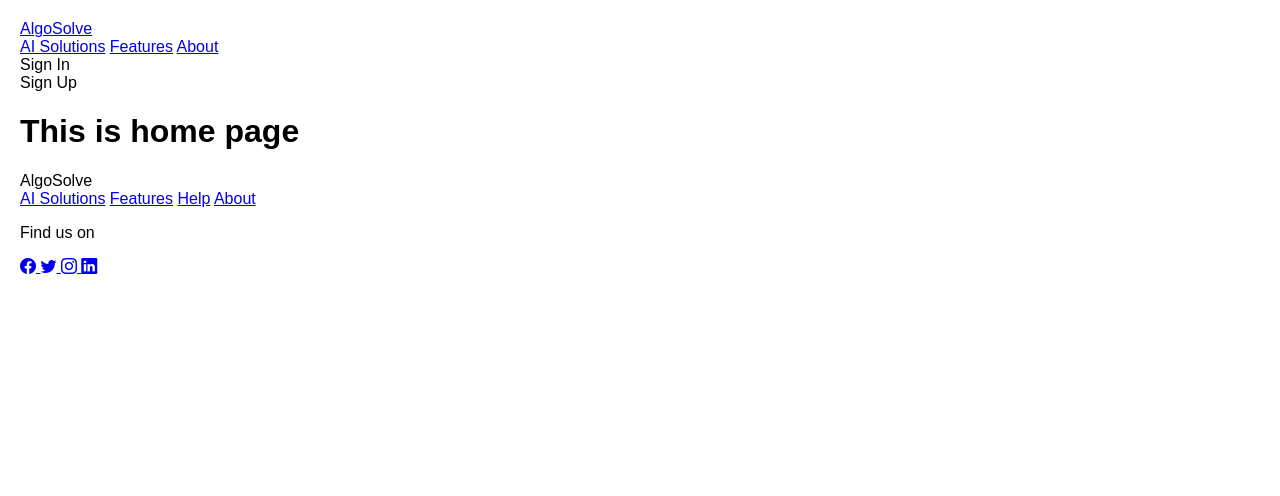
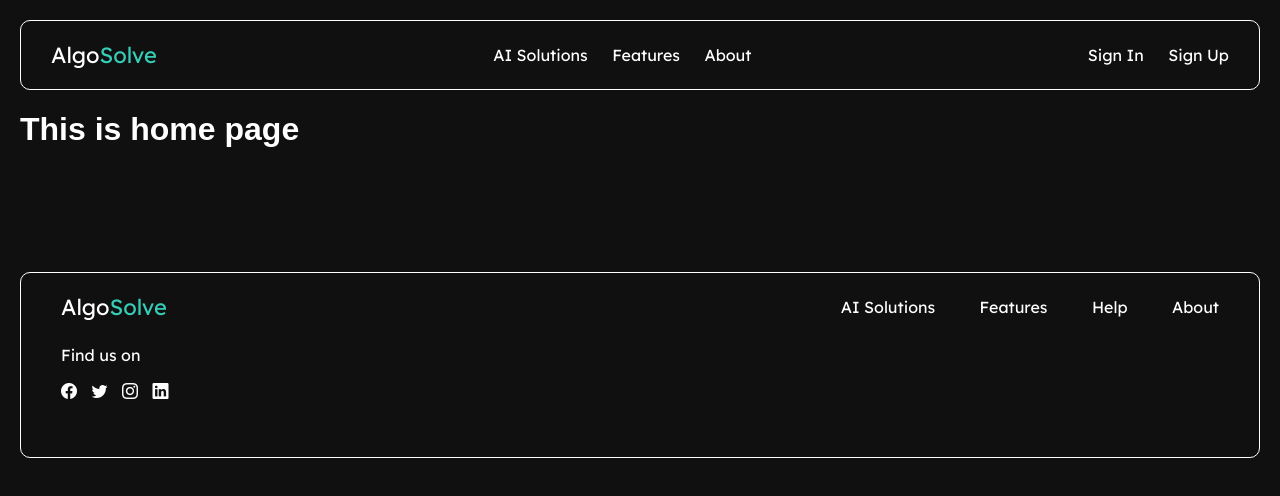
Before and after one commit to marynakozelska/algosolve-web, a website: page index.html in a window 1280 px wide. Drawn offline with nearby package versions, Linux system fonts and the light colour scheme; some packages are replaced by stand-ins of ours.

Commit message:
Add styles.

```diff
--- a/app/shared/footer/footer.template.html
+++ b/app/shared/footer/footer.template.html
@@ -1,11 +1,15 @@
-<div class="footer">
-    <div>AlgoSolve</div>
+<div class="footer-block">
+    <div class="footer-menu">
+        <div class="logo">
+            <a href="#!/home">Algo<span class="col-teal">Solve</span></a>
+        </div>
 
-    <div class="menu">
-        <a href="#!/ai-solutions">AI Solutions</a>
-        <a href="#!/features">Features</a>
-        <a href="#">Help</a>
-        <a href="#!/about">About</a>
+        <div>
+            <a href="#!/ai-solutions">AI Solutions</a>
+            <a href="#!/features">Features</a>
+            <a href="#">Help</a>
+            <a href="#!/about">About</a>
+        </div>
     </div>
 
     <div class="social-media">
--- a/app/shared/header/header.template.html
+++ b/app/shared/header/header.template.html
@@ -1,16 +1,16 @@
 <div class="header-block">
-    <div>
-        <a href="#!/home">AlgoSolve</a>
+    <div class="logo">
+        <a href="#!/home">Algo<span class="col-teal">Solve</span></a>
     </div>
 
-    <div class="menu">
+    <div>
         <a href="#!/ai-solutions">AI Solutions</a>
         <a href="#!/features">Features</a>
         <a href="#!/about">About</a>
     </div>
 
     <div class="auth">
-        <div>Sign In</div>
-        <div>Sign Up</div>
+        <a>Sign In</a>
+        <a>Sign Up</a>
     </div>
 </div>
--- /dev/null
+++ b/assets/css/footer.css
@@ -0,0 +1,35 @@
+.footer-block {
+    padding: 20px;
+    border: white 1px solid;
+    border-radius: 10px;
+    margin-top: 10%;
+}
+
+.footer-block a,
+.footer-block p {
+    font-family: "Lexend Deca", sans-serif;
+    color: white;
+    text-decoration: none;
+    cursor: pointer;
+}
+
+.footer-menu {
+    display: flex;
+    flex-direction: row;
+    justify-content: space-between;
+    align-items: center;
+}
+
+.footer-menu a {
+    margin: 20px;
+}
+
+.social-media {
+    margin-top: 2%;
+    margin-bottom: 3%;
+    margin-left: 20px;
+}
+
+.social-media a {
+    margin-right: 10px;
+}
--- /dev/null
+++ b/assets/css/header.css
@@ -0,0 +1,21 @@
+.header-block {
+    position: sticky;
+    top: 0;
+
+    display: flex;
+    flex-direction: row;
+    justify-content: space-between;
+    align-items: center;
+    padding: 20px;
+
+    border: white 1px solid;
+    border-radius: 10px;
+}
+
+.header-block a {
+    font-family: "Lexend Deca", sans-serif;
+    color: white;
+    text-decoration: none;
+    cursor: pointer;
+    margin: 10px;
+}
--- a/assets/css/style.css
+++ b/assets/css/style.css
@@ -1,4 +1,26 @@
+@import url('https://fonts.googleapis.com/css2?family=Lexend+Deca:wght@100..900&display=swap');
+
+:root {
+    --primary-teal: rgba(54, 205, 183, 1);
+    --primary-indigo: rgba(120, 114, 216, 1);
+    --primary-background: rgba(16, 16, 16, 1);
+}
+
 body {
     font-family: Arial, sans-serif;
     margin: 20px;
+    background: var(--primary-background);
+    color: white;
 }
+
+.content {
+    /*margin-top: 5%;*/
+}
+
+.logo {
+    font-size: 22px;
+}
+
+.col-teal {
+    color: var(--primary-teal)!important;
+}
--- a/index.html
+++ b/index.html
@@ -18,12 +18,14 @@
     <script src="app/components/about/about.component.js"></script>
     <!-- Styles -->
     <link rel="stylesheet" href="assets/css/style.css">
+    <link rel="stylesheet" href="assets/css/header.css">
+    <link rel="stylesheet" href="assets/css/footer.css">
     <link rel="stylesheet" href="https://cdnjs.cloudflare.com/ajax/libs/bootstrap-icons/1.10.5/font/bootstrap-icons.min.css">
 </head>
 
 <body ng-app="algo-solve">
 <app-header></app-header>
-<div ng-view></div>
+<div ng-view class="content"></div>
 <app-footer></app-footer>
 </body>
 </html>
```
